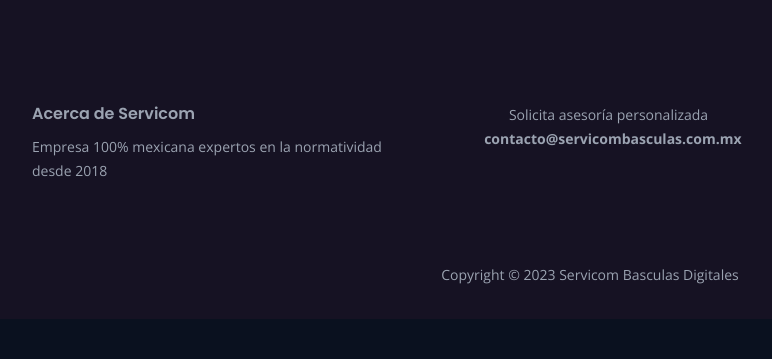
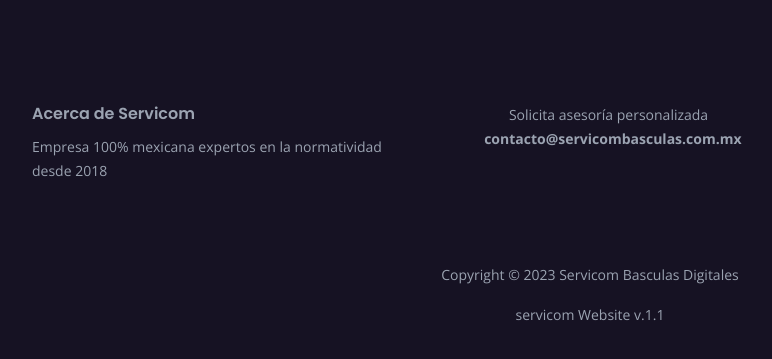
Before and after one commit to Azrael229/ServicomWeb, a PHP site: page / in a window 1280 px wide. Shown: the part 1729-2088 px from the top of the page, without its empty margins (50-822 px from the left). Before the commit the page ends 2013 px from the top, so only its background shows below. Run offline with PHP 8.4, Linux system fonts and the light colour scheme; some libraries are stand-ins or nearby versions.

Commit message:
se crea la version del website

```diff
--- a/estructura/footer.php
+++ b/estructura/footer.php
@@ -55,6 +55,7 @@
             <div class="row">
                 <div class="col-lg-12">
                     <p class="p-small">Copyright © 2023 <a href="servicombasculas.com.mx">Servicom Basculas Digitales</a></p>
+                    <p class="p-small">servicom Website v.1.1</p>
                 </div> <!-- end of col -->
             </div> <!-- enf of row -->
 
```
